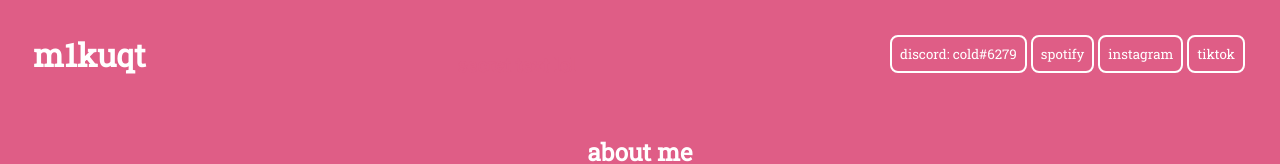
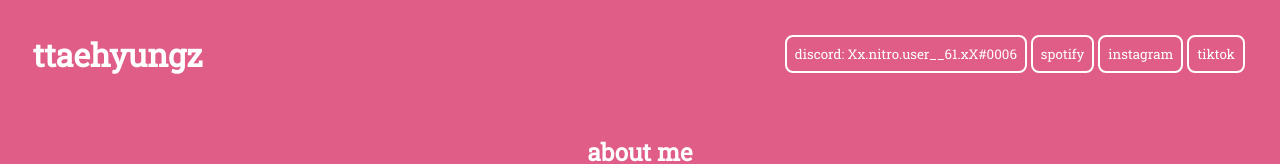
Before and after one commit to honeybeomgyu/m1kuqt.github.io, a plain HTML site: page index.html in a window 1280 px wide. Shown: the top 164 px of the page. Drawn offline with Linux system fonts and the light colour scheme.

Commit message:
Name change (waiting for username & repository name change)

```diff
--- a/index.html
+++ b/index.html
@@ -8,11 +8,11 @@
     </head>
     <body>
         <div class="header">
-            <h1>m1kuqt</h1>
-            <button onclick="window.location.href='https://tiktok.com/@m1kuqt'">tiktok</button>
+            <h1>ttaehyungz</h1>
+            <button onclick="window.location.href='https://tiktok.com/@ttaehyungz'">tiktok</button>
             <button onclick="window.location.href='https://instagram.com/m1kuqt'">instagram</button>
             <button onclick="window.location.href='https://open.spotify.com/user/flhxknj21q57zasr8a12qyhga?si=1sBwsOd3TrOYYwcmYaoFww'">spotify</button>
-            <button>discord: cold#6279</button>
+            <button>discord: Xx.nitro.user__61.xX#0006</button>
         </div>
         <h3>secret text lol</h3>
         <br>
```
Also changed, not shown: 404.html (+4 -4 lines), secret.html (+3 -3 lines).
